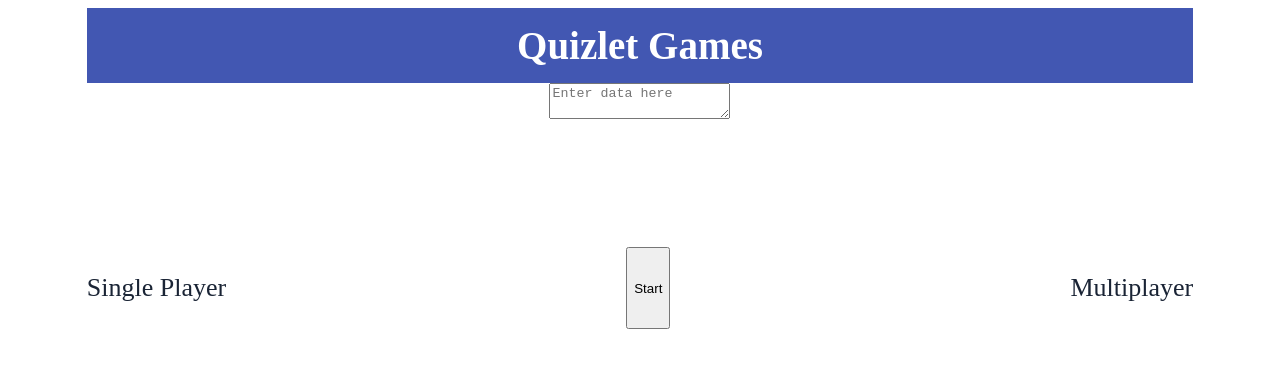
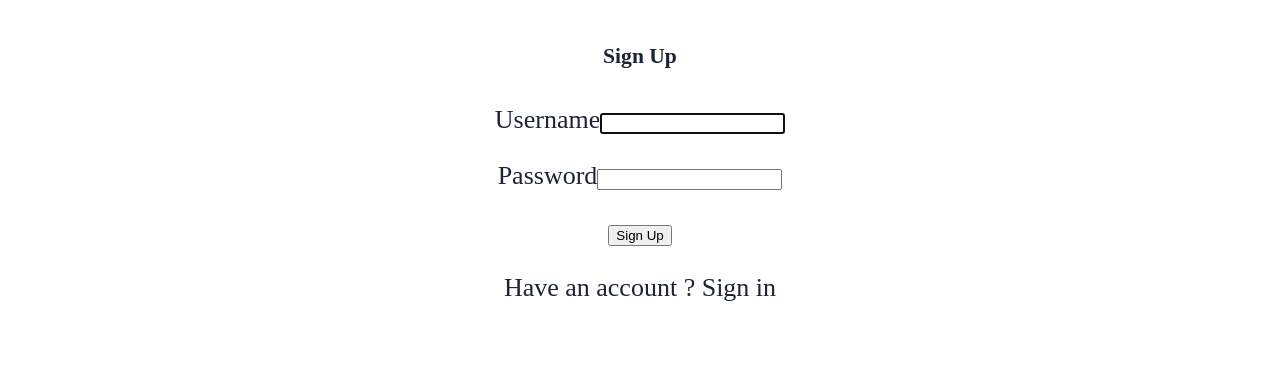
Before and after one commit to nathanlm511/QuizletGames, a React (Create React App) app in the folder quizlet-games/: page /login in a window 1280 px wide. Shown: the top 368 px of the page. Built offline with nearby package versions, Linux system fonts and the light colour scheme; no server answers.

Commit message:
Create Login page and set up auth with firebase

```diff
--- a/quizlet-games/package.json
+++ b/quizlet-games/package.json
@@ -6,6 +6,7 @@
     "@testing-library/jest-dom": "^4.2.4",
     "@testing-library/react": "^9.5.0",
     "@testing-library/user-event": "^7.2.1",
+    "firebase": "^7.23.0",
     "react": "^16.13.1",
     "react-dom": "^16.13.1",
     "react-router-dom": "^5.2.0",
--- a/quizlet-games/src/App.js
+++ b/quizlet-games/src/App.js
@@ -1,20 +1,24 @@
-import React from 'react';
-import './App.css';
+import React from "react";
+import "./App.css";
 
-import HomePage from './Components/HomePage/HomePage';
-import Concentration from './Concentration';
+import HomePage from "./Components/HomePage/HomePage";
+import Concentration from "./Concentration";
 
-import {Route, Switch} from 'react-router-dom'
+import { Route, Switch } from "react-router-dom";
+import { Login } from "./Components/Login/Login";
+import { Test } from "./Components/Test";
 
 function App() {
   return (
     <div className="App">
       <Switch>
         <Route path="/concentration" component={Concentration} />
-        <Route path="/" component={HomePage} />
+        <Route path="/" exact component={HomePage} />
+        <Route path="/login" component={Login} />
+        <Route path="/test" component={Test} />
       </Switch>
     </div>
   );
-};
+}
 
 export default App;
--- /dev/null
+++ b/quizlet-games/src/Auth/firebase.js
@@ -0,0 +1,18 @@
+import firebase from "firebase/app";
+import "firebase/auth";
+import "firebase/firestore";
+
+const config = {
+  apiKey: "AIzaSyBTP5wSTcUqS8KJ8tEUTGGp5Lat2WT8fPM",
+  authDomain: "tic-tac-toe-mp-9937e.firebaseapp.com",
+  databaseURL: "https://tic-tac-toe-mp-9937e.firebaseio.com",
+  projectId: "tic-tac-toe-mp-9937e",
+  storageBucket: "tic-tac-toe-mp-9937e.appspot.com",
+  messagingSenderId: "924651981828",
+  appId: "1:924651981828:web:95bd89e3e960f06bd7b951",
+};
+
+export const fire = firebase.initializeApp(config);
+
+export const db = firebase.firestore();
+export const auth = firebase.auth();
--- a/quizlet-games/src/Components/HomePage/HomePage.css
+++ b/quizlet-games/src/Components/HomePage/HomePage.css
@@ -7,9 +7,6 @@
   text-align: center;
   background-color: #ffffff;
   color: #1a2435;
-}
-
-.text-box {
 }
 
 .games {
--- a/quizlet-games/src/Components/HomePage/HomePage.jsx
+++ b/quizlet-games/src/Components/HomePage/HomePage.jsx
@@ -1,10 +1,15 @@
 import React from "react";
 import { useState } from "react";
+import { fire } from "../../Auth/firebase";
 import "./HomePage.css";
+import { Login } from "../Login/Login";
+import { Link } from "react-router-dom";
 
 export const HomePage = () => {
   const [studyValues, setStudyValues] = useState([]);
   const [parsedValue, setParsedValues] = useState({});
+  const [user, setUser] = useState("");
+  const [signUpDisplay, setSignUpDisplay] = useState(true);
 
   const handleChange = (e) => {
     setStudyValues(e.target.value);
@@ -27,24 +32,69 @@
     //   Start selected game here
     window.location = "/concentration";
   };
+  const handleLogOut = () => {
+    fire.auth().signOut();
+    setSignUpDisplay(!signUpDisplay);
+  };
+
+  const bodyDisplay = () => {
+    if (signUpDisplay) {
       return (
-    <div className="App">
-      <div className="titleCard">
-        <h2 className="title">Quizlet Games</h2>
-      </div>
+        <>
           <textarea
             className="text-box"
             placeholder="Enter data here"
             onChange={handleChange}
-      ></textarea>
+          />
           <div className="games">
             <p className="single">Single Player</p>
             <button onClick={startGame}>Start</button>
 
             <p className="multi">Multiplayer</p>
           </div>
-    </div>
+        </>
+      );
+    } else {
+      return (
+        <Login
+          setUser={setUser}
+          user={user}
+          setSignUpDisplay={setSignUpDisplay}
+        />
+      );
+    }
+  };
+
+  const navDisplay = () => {
+    if (user) {
+      return (
+        <nav className="titleCard">
+          <h2 className="title">Quizlet Games</h2>
+          <button onClick={handleLogOut}>Log Out</button>
+        </nav>
+      );
+    } else {
+      return (
+        <nav className="titleCard">
+          <h2 className="title">Quizlet Games</h2>
+          <button
+            onClick={() => {
+              setSignUpDisplay(!signUpDisplay);
+            }}
+          >
+            Sign Up or Log In
+          </button>
+        </nav>
+      );
+    }
+  };
+  return (
+    <>
+      {navDisplay()}
+
+      <div className="App">{bodyDisplay()}</div>
+    </>
   );
 };
 
-export default HomePage
+export default HomePage;
--- /dev/null
+++ b/quizlet-games/src/Components/Login/Login.jsx
@@ -0,0 +1,132 @@
+import React, { useEffect, useState } from "react";
+import { fire } from "../../Auth/firebase";
+
+export const Login = ({ setUser, user, setSignUpDisplay }) => {
+  const [email, setEmail] = useState("");
+  const [password, setPassword] = useState("");
+  const [emailError, setEmailError] = useState("");
+  const [passwordError, setPasswordError] = useState("");
+  const [hasAccount, setHasAccount] = useState(false);
+
+  const clearInputs = () => {
+    setEmail("");
+    setPassword("");
+  };
+
+  const clearErrors = () => {
+    setEmailError("");
+    setPasswordError("");
+  };
+
+  const handleLogin = () => {
+    clearErrors();
+    fire
+      .auth()
+      .signInWithEmailAndPassword(email, password)
+      .catch((error) => {
+        switch (error.code) {
+          case "auth/invalid-email":
+          case "auth/user-disabled":
+          case "auth/user-not-found":
+            setEmailError(error.message);
+            break;
+          case "auth/wrong-password":
+            setPasswordError(error.message);
+            break;
+          default: // Default to nothing
+        }
+      });
+    console.log("Successful Log in");
+    setSignUpDisplay(true);
+  };
+
+  const handleSignUp = () => {
+    clearErrors();
+    fire
+      .auth()
+      .createUserWithEmailAndPassword(email, password)
+      .catch((error) => {
+        switch (error.code) {
+          case "auth/email-already-in-use":
+          case "auth/invalid-email":
+            setEmailError(error.message);
+            break;
+          case "auth/weal-password":
+            setPasswordError(error.message);
+            break;
+          default: // Default to nothing
+        }
+      });
+    setSignUpDisplay(true);
+  };
+
+  const handleUser = (value) => {
+    setUser(value);
+  };
+
+  useEffect(() => {
+    const authListener = () => {
+      fire.auth().onAuthStateChanged((user) => {
+        if (user) {
+          clearInputs();
+          handleUser(user);
+        } else {
+          handleUser("");
+        }
+      });
+    };
+    authListener();
+  }, []);
+
+  return (
+    <section>
+      {hasAccount ? (
+        <>
+          {" "}
+          <h5>Sign In</h5>{" "}
+        </>
+      ) : (
+        <h5>Sign Up</h5>
+      )}
+
+      <div>
+        <label>Username</label>
+        <input
+          type="text"
+          autoFocus
+          required
+          value={email}
+          onChange={(e) => setEmail(e.target.value)}
+        />
+        <p>{emailError}</p>
+        <label>Password</label>
+        <input
+          type="password"
+          required
+          value={password}
+          onChange={(e) => setPassword(e.target.value)}
+        />
+        <p>{passwordError}</p>
+        <div>
+          {hasAccount ? (
+            <>
+              <button onClick={handleLogin}>Sign in</button>
+              <p>
+                Don't have an account ?{" "}
+                <a onClick={() => setHasAccount(!hasAccount)}>Sign Up</a>
+              </p>
+            </>
+          ) : (
+            <>
+              <button onClick={handleSignUp}>Sign Up</button>
+              <p>
+                Have an account ?{" "}
+                <a onClick={() => setHasAccount(!hasAccount)}>Sign in</a>
+              </p>
+            </>
+          )}
+        </div>
+      </div>
+    </section>
+  );
+};
--- /dev/null
+++ b/quizlet-games/src/Components/Test.jsx
@@ -0,0 +1,5 @@
+import React from "react";
+
+export const Test = () => {
+  return <div>Hello</div>;
+};
```
Also changed, not shown: 1 other file (tests, documents, lock files or other folders). Lines whose indentation alone changed are shown as unchanged.
